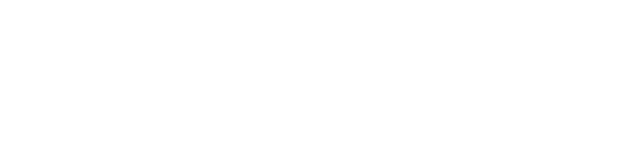
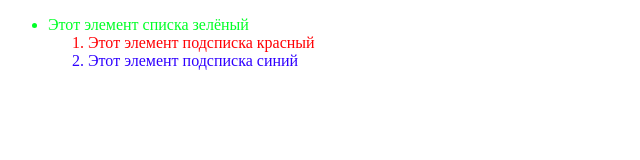
Before and after one commit to natam3272/test-repo, a plain HTML site: page index.html in a window 1280 px wide. Shown: the whole page, without its empty margins (0-640 px from the left). Drawn offline with Linux system fonts and the light colour scheme.

Commit message:
Эти изменения верны

```diff
--- a/index.html
+++ b/index.html
@@ -6,6 +6,12 @@
     <title>Document</title>
 </head>
 <body>
-
+    <ul>
+    <li class="green" style="color:#00ff26">Этот элемент списка зелёный</li>
+    <ol>
+        <li class="red" style="color:#ff0004">Этот элемент подсписка красный</li>
+        <li class="green" style="color:hsl(251, 100%, 50%)">Этот элемент подсписка синий</li>
+    </ol>
+</ul>
 </body>
 </html>
```
